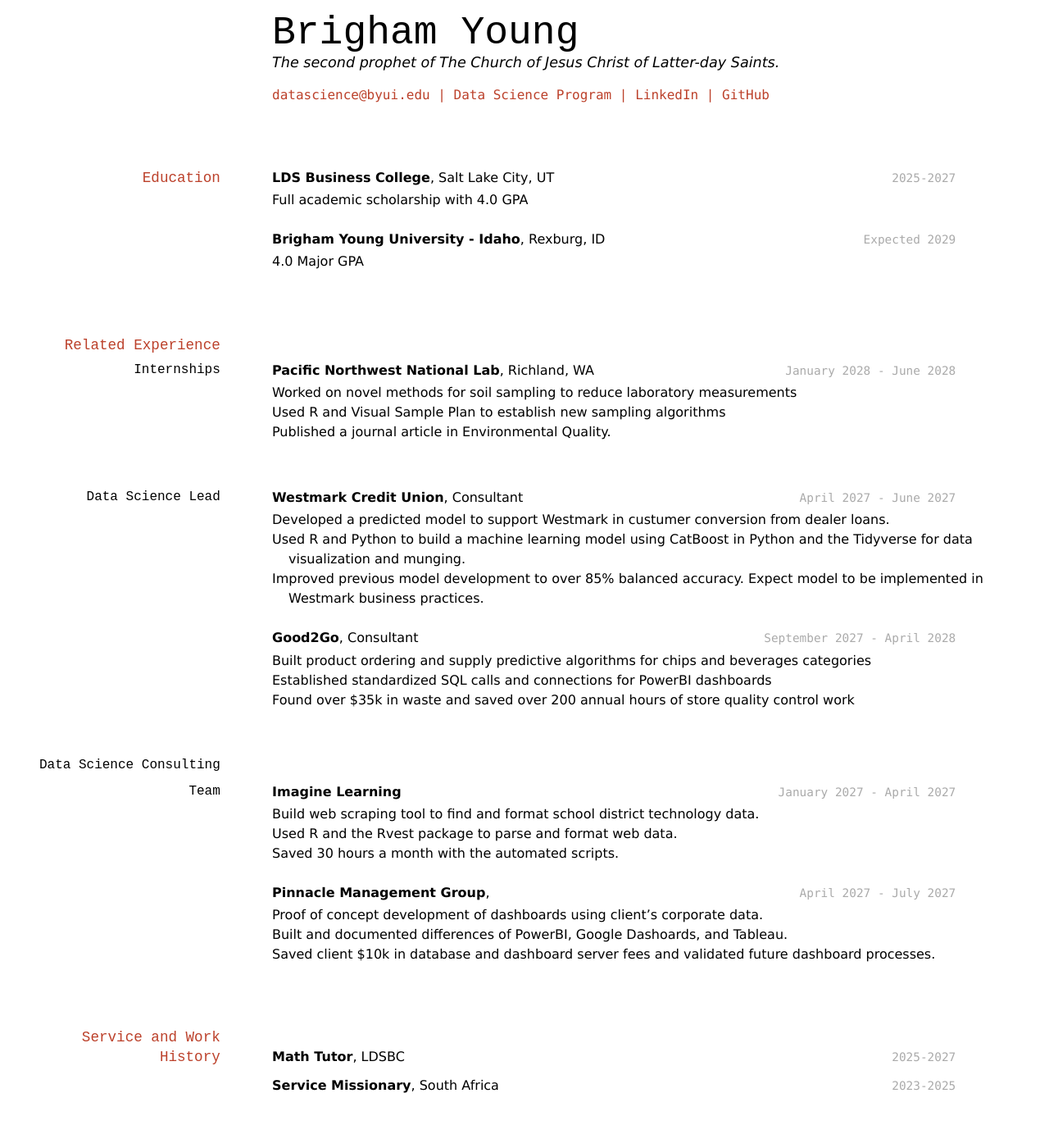
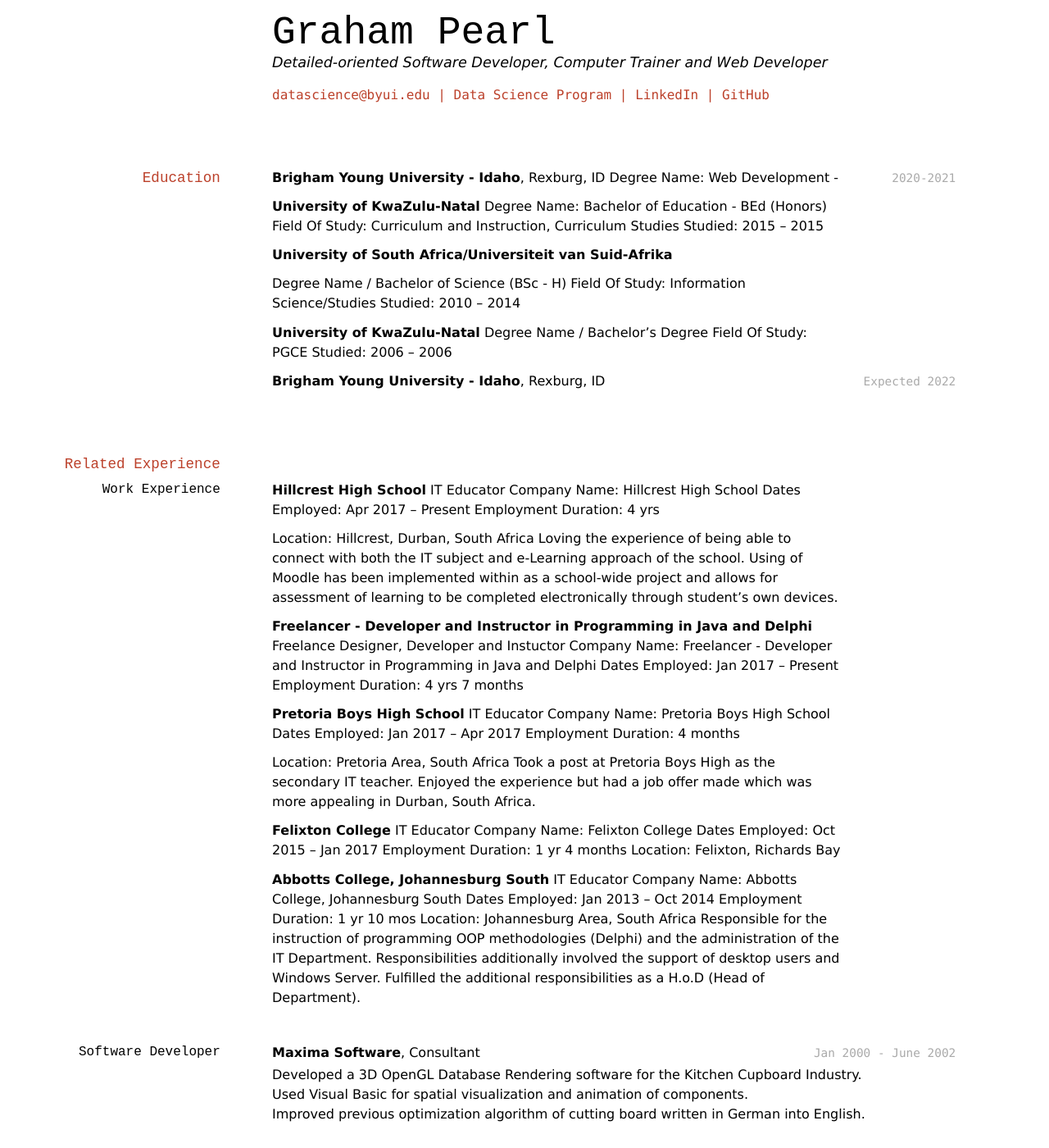
Before and after one commit to byuids-resumes/pearlg-resume, a Jekyll site: the page built from docs/index.md, in a window 1280 px wide and 1400 px high. Shown: the whole window at 82% size. Built offline with Jekyll 4.4.1, drawn with Linux system fonts in a browser that asks for light colours; some of the changed text lies outside the part shown.

Commit message:
Commit to allow CV fork

```diff
--- a/docs/index.md
+++ b/docs/index.md
@@ -2,86 +2,108 @@
 layout: cv
 title: Brigham Young's Resume
 ---
-# Brigham Young
-The second prophet of The Church of Jesus Christ of Latter-day Saints.
+# Graham Pearl
+Detailed-oriented Software Developer, Computer Trainer and Web Developer
 
 <div id="webaddress">
 <a href="datascience@byui.edu">datascience@byui.edu</a>
 | <a href="https://byuidatascience.github.io/development.html">Data Science Program</a>
-| <a href="https://www.linkedin.com/groups/13537407/">LinkedIn</a>
-| <a href="https://github.com/byuids-resumes">GitHub</a>
+| <a href="https://www.linkedin.com/in/graham-pearl-19005/">LinkedIn</a>
+| <a href="https://github.com/GrahamPearl">GitHub</a>
 </div>
 
 <!-- https://www.monique.tech/the-art-of-markdown -->
 
 ## Education
 
-`2025-2027`
-__LDS Business College__, Salt Lake City, UT
+`2020-2021`
+__Brigham Young University - Idaho__, Rexburg, ID
+Degree Name: Web Development -
 
-- Full academic scholarship with 4.0 GPA
+__University of KwaZulu-Natal__
+Degree Name: Bachelor of Education - BEd (Honors)
+Field Of Study: Curriculum and Instruction, Curriculum Studies
+Studied: 2015 – 2015
 
-`Expected 2029`
+
+__University of South Africa/Universiteit van Suid-Afrika__
+
+Degree Name / Bachelor of Science (BSc - H)
+Field Of Study: Information Science/Studies
+Studied: 2010 – 2014
+
+
+__University of KwaZulu-Natal__
+Degree Name / Bachelor’s Degree
+Field Of Study: PGCE
+Studied: 2006 – 2006
+
+`Expected 2022`
 __Brigham Young University - Idaho__, Rexburg, ID
-
-- 4.0 Major GPA
-
 
 ## Related Experience
 
-### Internships
+### Work Experience
 
-`January 2028 - June 2028`
-__Pacific Northwest National Lab__, Richland, WA
+__Hillcrest High School__
+IT Educator
+Company Name: Hillcrest High School
+Dates Employed: Apr 2017 – Present Employment
+Duration: 4 yrs
 
-- Worked on novel methods for soil sampling to reduce laboratory measurements
-- Used R and Visual Sample Plan to establish new sampling algorithms
-- Published a journal article in Environmental Quality.
+Location: Hillcrest, Durban, South Africa
+Loving the experience of being able to connect with both the IT subject and e-Learning approach of the school. Using of Moodle has been implemented within as a school-wide project and allows for assessment of learning to be completed electronically through student's own devices.
 
-### Data Science Lead
+__Freelancer - Developer and Instructor in Programming in Java and Delphi__
+Freelance Designer, Developer and Instuctor
+Company Name: Freelancer - Developer and Instructor in Programming in Java and Delphi
+Dates Employed: Jan 2017 – Present Employment
+Duration: 4 yrs 7 months
 
-`April 2027 - June 2027`
-__Westmark Credit Union__, Consultant
+__Pretoria Boys High School__
+IT Educator
+Company Name: Pretoria Boys High School
+Dates Employed: Jan 2017 – Apr 2017
+Employment Duration: 4 months
 
-- Developed a predicted model to support Westmark in custumer conversion from dealer loans.
-- Used R and Python to build a machine learning model using CatBoost in Python and the Tidyverse for data visualization and munging.
-- Improved previous model development to over 85% balanced accuracy. Expect model to be implemented in Westmark business practices.
+Location: Pretoria Area, South Africa
+Took a post at Pretoria Boys High as the secondary IT teacher. Enjoyed the experience but had a job offer made which was more appealing in Durban, South Africa.
 
-`September 2027 - April 2028`
-__Good2Go__, Consultant
+__Felixton College__
+IT Educator
+Company Name: Felixton College
+Dates Employed: Oct 2015 – Jan 2017
+Employment Duration: 1 yr 4 months
+Location: Felixton, Richards Bay
 
-- Built product ordering and supply predictive algorithms for chips and beverages categories
-- Established standardized SQL calls and connections for PowerBI dashboards
-- Found over $35k in waste and saved over 200 annual hours of store quality control work
+__Abbotts College, Johannesburg South__
+IT Educator
+Company Name: Abbotts College, Johannesburg South
+Dates Employed: Jan 2013 – Oct 2014
+Employment Duration: 1 yr 10 mos
+Location: Johannesburg Area, South Africa
+Responsible for the instruction of programming OOP methodologies (Delphi) and the administration of the IT Department. Responsibilities additionally involved the support of desktop users and Windows Server. Fulfilled the additional responsibilities as a H.o.D (Head of Department).
 
-### Data Science Consulting Team
+### Software Developer
 
-`January 2027 - April 2027`
-__Imagine Learning__
+`Jan 2000 - June 2002`
+__Maxima Software__, Consultant
 
-- Build web scraping tool to find and format school district technology data.
-- Used R and the Rvest package to parse and format web data.
-- Saved 30 hours a month with the automated scripts.
-
-`April 2027 - July 2027`
-__Pinnacle Management Group__,
-
-- Proof of concept development of dashboards using client's corporate data.
-- Built and documented differences of PowerBI, Google Dashoards, and Tableau.
-- Saved client $10k in database and dashboard server fees and validated future dashboard processes.
-
+- Developed a 3D OpenGL Database Rendering software for the Kitchen Cupboard Industry.
+- Used Visual Basic for spatial visualization and animation of components.
+- Improved previous optimization algorithm of cutting board written in German into English.
 
 ## Service and Work History
 
-`2025-2027`
-__Math Tutor__, LDSBC
+`2006-2006`
+__INFT and Computer Sience Tutor__, UKZN: Edgewood (Java)
 
+`2015-2015`
+__INFT and Computer Sience Tutor__, UKZN: Edgewood (Delphi)
 
-`2023-2025`
-__Service Missionary__, South Africa
-
-
+`2008-2010`
+__Service Missionary__, Salt Lake City Missin, USA
 
 <!-- ### Footer
 
-Last updated: May 2013 -->
+Last updated: July 2021 -->
```
Also changed, not shown: docs/index.html (added, +449 -0 lines), 1 other file.
